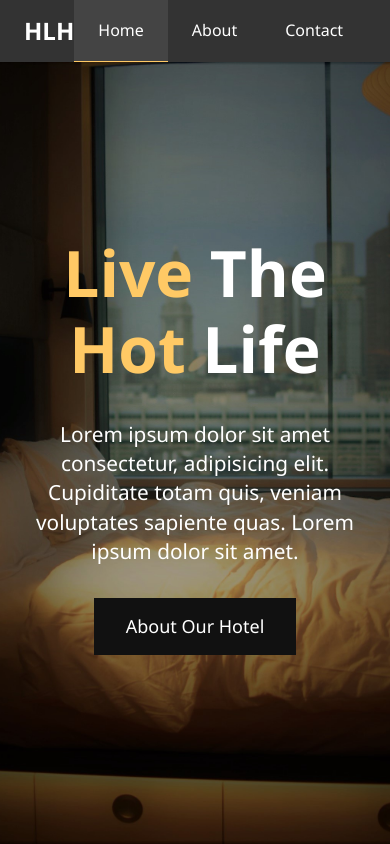
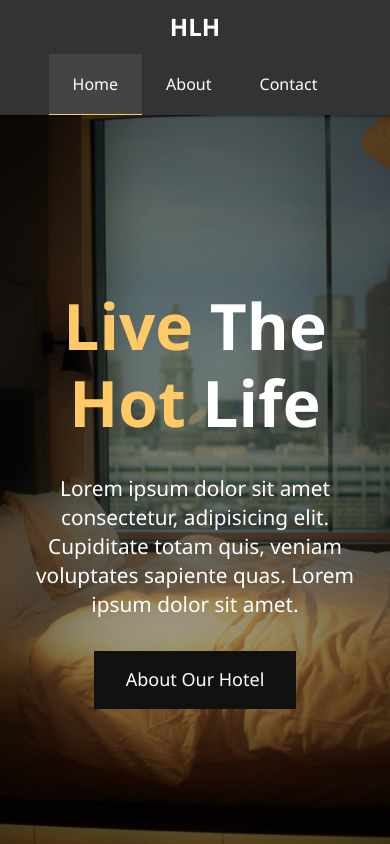
Before and after one commit to Oussama-Moussaoui/3-Pages-Hotel-Website-Project-with-HTML-CSS, a plain HTML site: page Rebuilding/index.html in a window 390 px wide. Shown: the top 844 px of the page. Drawn offline with Linux system fonts and the light colour scheme.

Commit message:
Changed navbar style on mobile screens

```diff
--- a/Rebuilding/css/mobile.css
+++ b/Rebuilding/css/mobile.css
@@ -17,7 +17,13 @@
 
 /* Navbar for mobile screens */
 @media (max-width: 500px) {
-    #navbar {
+    #navbar .navbar-content {
+        flex-direction: column;
+        align-items: center;
+    }
 
+    #navbar .navbar-content #logo {
+        text-align: center;
+        margin: 10px auto;
     }
 }
```
